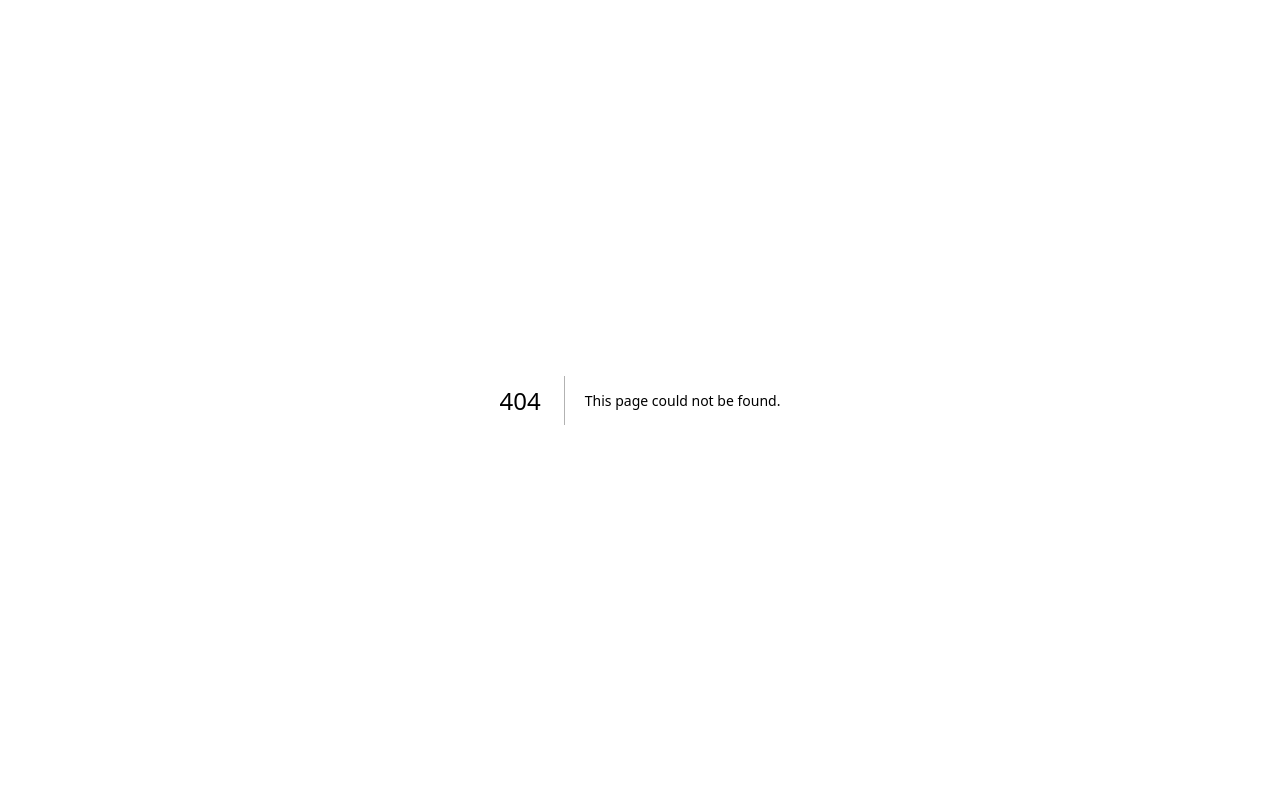
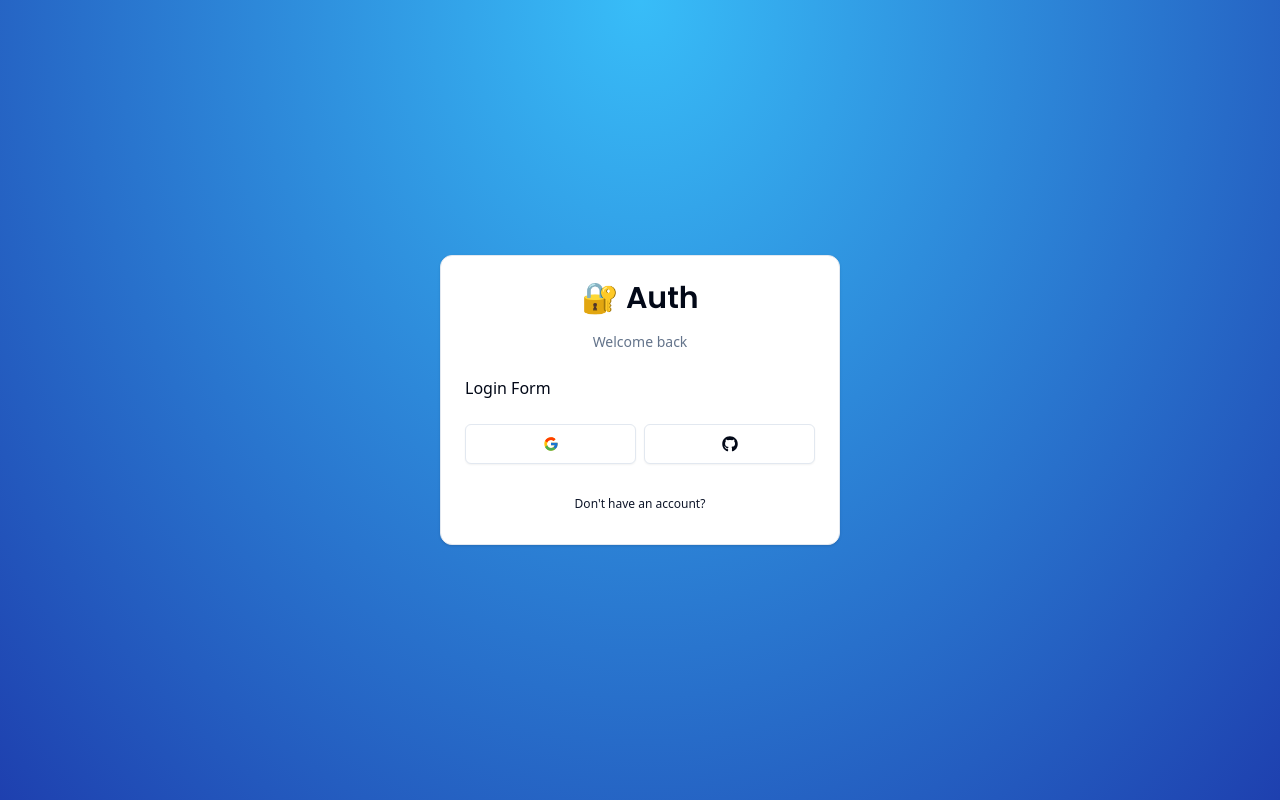
Before and after one commit to sinissto/next-auth, a Next.js app: page /auth/login in a window 1280 px wide. Before the commit this address had no page. Built offline with nearby package versions, Linux system fonts and the light colour scheme.

Commit message:
Reusable Card component for Login and Registration form

```diff
--- a/app/auth/layout.tsx
+++ b/app/auth/layout.tsx
@@ -0,0 +1,15 @@
+import React from "react";
+
+function AuthLayout({ children }: { children: React.ReactNode }) {
+  return (
+    <div
+      className={
+        "flex items-center justify-center h-full bg-[radial-gradient(ellipse_at_top,_var(--tw-gradient-stops))] from-sky-400 to-blue-800"
+      }
+    >
+      {children}
+    </div>
+  );
+}
+
+export default AuthLayout;
--- /dev/null
+++ b/app/auth/login/page.tsx
@@ -0,0 +1,7 @@
+import LoginForm from "@/components/auth/LoginForm";
+
+function LoginPage() {
+  return <LoginForm />;
+}
+
+export default LoginPage;
--- /dev/null
+++ b/components/auth/BackButton.tsx
@@ -0,0 +1,22 @@
+import { Button } from "@/components/ui/button";
+import Link from "next/link";
+
+interface BackButtonProps {
+  label: string;
+  href: string;
+}
+
+function BackButton({ label, href }: BackButtonProps) {
+  return (
+    <Button
+      variant={"link"}
+      className={"font-normal w-full"}
+      size={"sm"}
+      asChild
+    >
+      <Link href={href}>{label}</Link>
+    </Button>
+  );
+}
+
+export default BackButton;
--- /dev/null
+++ b/components/auth/CardWrapper.tsx
@@ -0,0 +1,47 @@
+"use client";
+
+import React from "react";
+import {
+  Card,
+  CardContent,
+  CardFooter,
+  CardHeader,
+} from "@/components/ui/card";
+import Header from "@/components/auth/Header";
+import Social from "@/components/auth/Social";
+import BackButton from "@/components/auth/BackButton";
+
+interface CardWrapperProps {
+  children: React.ReactNode;
+  headerLabel: string;
+  backButtonLabel: string;
+  backButtonHref: string;
+  showSocial?: boolean;
+}
+
+function CardWrapper({
+  children,
+  headerLabel,
+  backButtonLabel,
+  backButtonHref,
+  showSocial,
+}: CardWrapperProps) {
+  return (
+    <Card className={"w-[400px]"}>
+      <CardHeader>
+        <Header label={headerLabel} />
+      </CardHeader>
+      <CardContent>{children}</CardContent>
+      {showSocial && (
+        <CardFooter>
+          <Social />
+        </CardFooter>
+      )}
+      <CardFooter>
+        <BackButton label={backButtonLabel} href={backButtonHref} />
+      </CardFooter>
+    </Card>
+  );
+}
+
+export default CardWrapper;
--- /dev/null
+++ b/components/auth/Header.tsx
@@ -0,0 +1,22 @@
+import { Poppins } from "next/font/google";
+import { cn } from "@/lib/utils";
+
+const font = Poppins({
+  subsets: ["latin"],
+  weight: ["600"],
+});
+
+interface HeaderProps {
+  label: string;
+}
+
+function Header({ label }: HeaderProps) {
+  return (
+    <div className={"w-full flex flex-col gap-y-4 items-center justify-center"}>
+      <h1 className={cn("text-3xl font-semibold", font.className)}>🔐 Auth</h1>
+      <p className={"text-muted-foreground text-sm "}>{label}</p>
+    </div>
+  );
+}
+
+export default Header;
--- /dev/null
+++ b/components/auth/LoginForm.tsx
@@ -0,0 +1,16 @@
+import CardWrapper from "@/components/auth/CardWrapper";
+
+function LoginForm() {
+  return (
+    <CardWrapper
+      headerLabel={"Welcome back"}
+      backButtonLabel={"Don't have an account?"}
+      backButtonHref={"/auth/register"}
+      showSocial
+    >
+      Login Form
+    </CardWrapper>
+  );
+}
+
+export default LoginForm;
--- /dev/null
+++ b/components/auth/Social.tsx
@@ -0,0 +1,30 @@
+"use client";
+
+import { FaGithub } from "react-icons/fa";
+import { Button } from "@/components/ui/button";
+import { FcGoogle } from "react-icons/fc";
+
+function Social() {
+  return (
+    <div className={"flex items-center w-full gap-x-2"}>
+      <Button
+        size={"lg"}
+        className={"w-full"}
+        variant={"outline"}
+        onClick={() => {}}
+      >
+        <FcGoogle className={"h-5 w-5"} />
+      </Button>
+      <Button
+        size={"lg"}
+        className={"w-full"}
+        variant={"outline"}
+        onClick={() => {}}
+      >
+        <FaGithub className={"h-5 w-5"} />
+      </Button>
+    </div>
+  );
+}
+
+export default Social;
--- /dev/null
+++ b/components/ui/card.tsx
@@ -0,0 +1,76 @@
+import * as React from "react"
+
+import { cn } from "@/lib/utils"
+
+const Card = React.forwardRef<
+  HTMLDivElement,
+  React.HTMLAttributes<HTMLDivElement>
+>(({ className, ...props }, ref) => (
+  <div
+    ref={ref}
+    className={cn(
+      "rounded-xl border bg-card text-card-foreground shadow",
+      className
+    )}
+    {...props}
+  />
+))
+Card.displayName = "Card"
+
+const CardHeader = React.forwardRef<
+  HTMLDivElement,
+  React.HTMLAttributes<HTMLDivElement>
+>(({ className, ...props }, ref) => (
+  <div
+    ref={ref}
+    className={cn("flex flex-col space-y-1.5 p-6", className)}
+    {...props}
+  />
+))
+CardHeader.displayName = "CardHeader"
+
+const CardTitle = React.forwardRef<
+  HTMLDivElement,
+  React.HTMLAttributes<HTMLDivElement>
+>(({ className, ...props }, ref) => (
+  <div
+    ref={ref}
+    className={cn("font-semibold leading-none tracking-tight", className)}
+    {...props}
+  />
+))
+CardTitle.displayName = "CardTitle"
+
+const CardDescription = React.forwardRef<
+  HTMLDivElement,
+  React.HTMLAttributes<HTMLDivElement>
+>(({ className, ...props }, ref) => (
+  <div
+    ref={ref}
+    className={cn("text-sm text-muted-foreground", className)}
+    {...props}
+  />
+))
+CardDescription.displayName = "CardDescription"
+
+const CardContent = React.forwardRef<
+  HTMLDivElement,
+  React.HTMLAttributes<HTMLDivElement>
+>(({ className, ...props }, ref) => (
+  <div ref={ref} className={cn("p-6 pt-0", className)} {...props} />
+))
+CardContent.displayName = "CardContent"
+
+const CardFooter = React.forwardRef<
+  HTMLDivElement,
+  React.HTMLAttributes<HTMLDivElement>
+>(({ className, ...props }, ref) => (
+  <div
+    ref={ref}
+    className={cn("flex items-center p-6 pt-0", className)}
+    {...props}
+  />
+))
+CardFooter.displayName = "CardFooter"
+
+export { Card, CardHeader, CardFooter, CardTitle, CardDescription, CardContent }
--- a/package.json
+++ b/package.json
@@ -16,6 +16,8 @@
     "next": "15.1.6",
     "react": "^19.0.0",
     "react-dom": "^19.0.0",
+    "react-icon": "^1.0.0",
+    "react-icons": "^5.4.0",
     "tailwind-merge": "^3.0.1",
     "tailwindcss-animate": "^1.0.7"
   },
```
Also changed, not shown: 1 other file (tests, documents, lock files or other folders).
